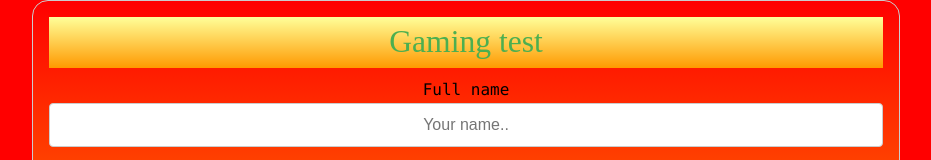
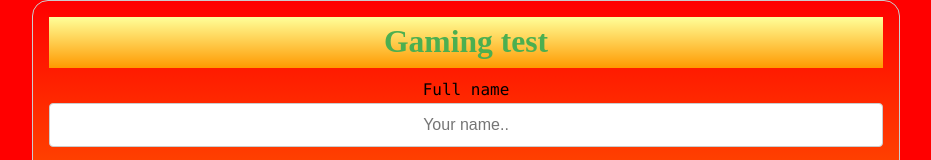
Before and after one commit to itdm-362-courtland/project-1-final, a plain HTML site: page index.html in a window 1280 px wide. Shown: the top 160 px of the page, without its empty margins (174-1105 px from the left). Drawn offline with Linux system fonts and the light colour scheme.

Commit message:
Update css.css

```diff
--- a/css.css
+++ b/css.css
@@ -72,9 +72,11 @@
    margin-bottom: 0.3092em;
 color: #4CAF50;
 background: linear-gradient(to top, #ff9900 0%,#ffff99 100%);
-font-family: myFirstFont;
-   src: url(sansation_light.woff);
+   font-family: myFirstFont;
+   src: url(sansation_bold.woff);
+   font-weight: bold;
 		}
+
 @media only screen and (min-width: 800px) {
   body {
     background-color: red;
```
